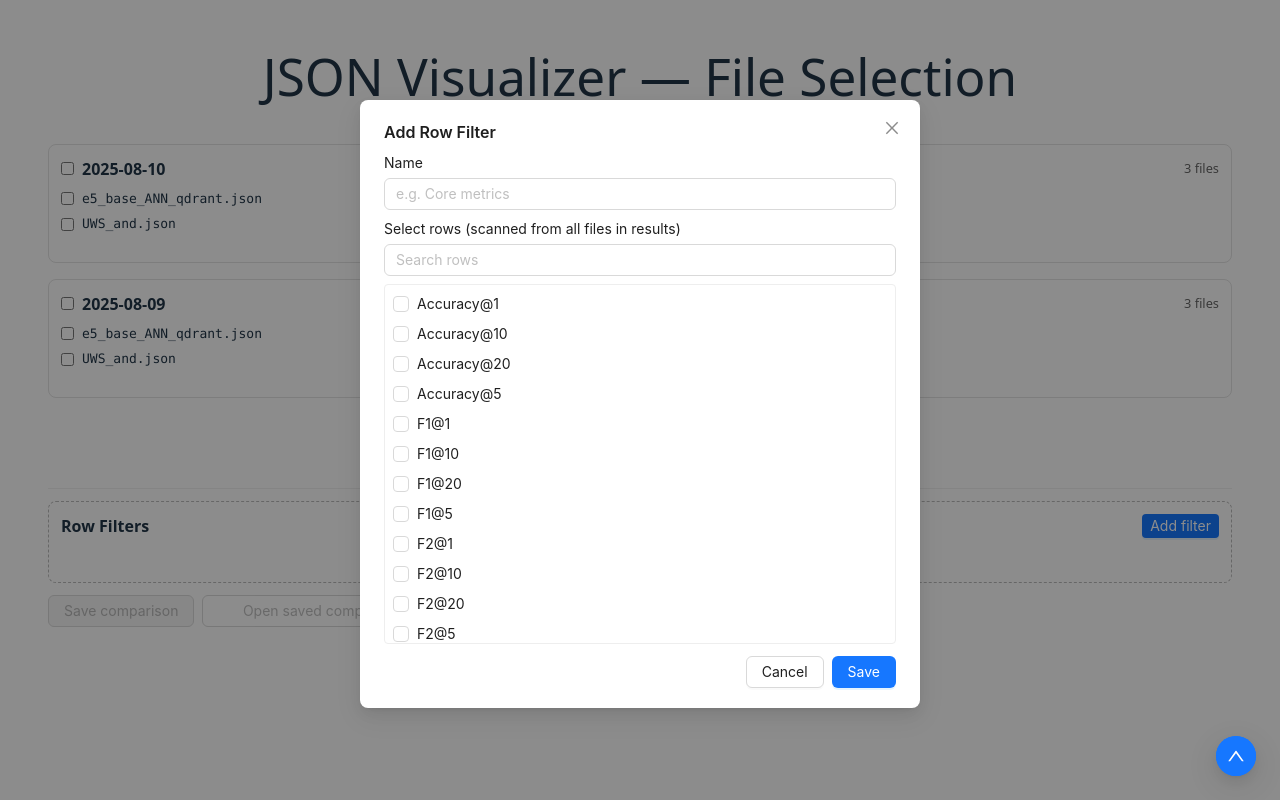
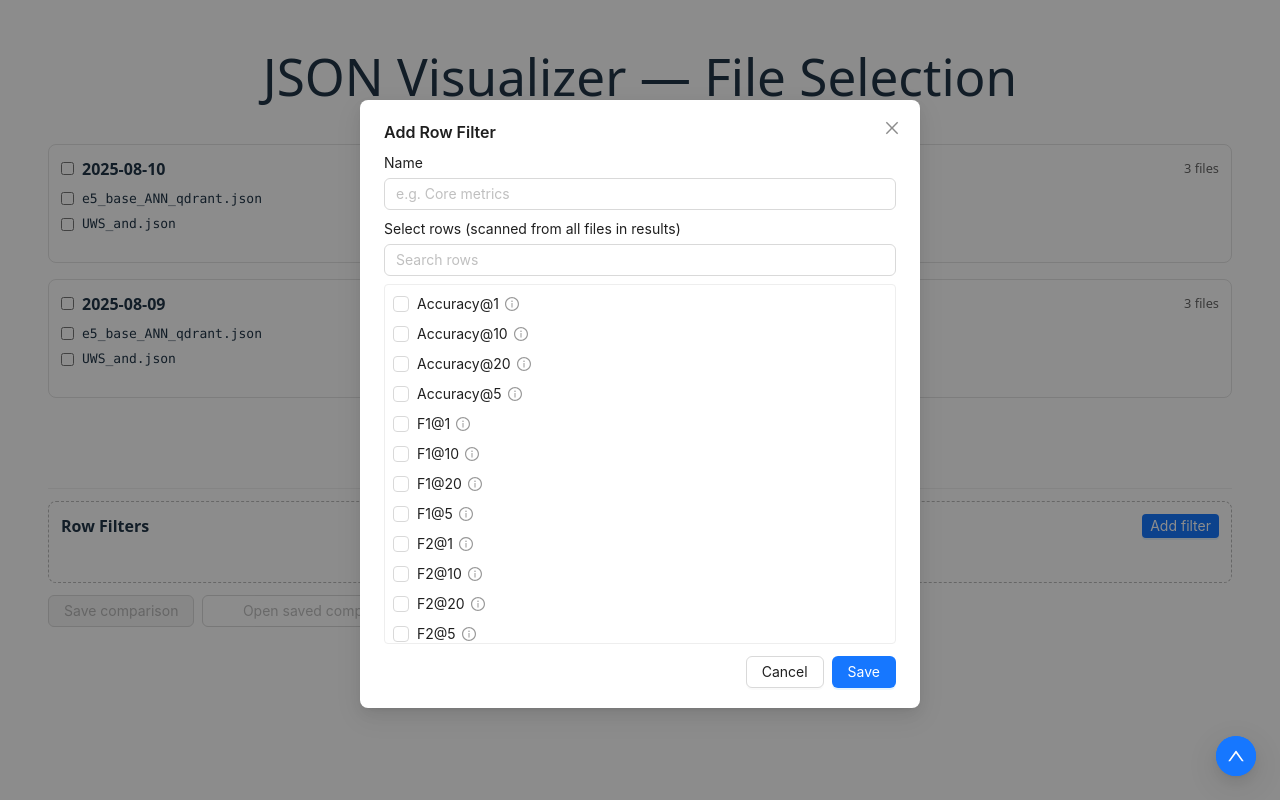
Before and after one commit to AdriBusse/jsonviz, a React (Vite) app: page / in a window 1280 px wide. Both pictures are taken after a click on the button "Add filter". Built offline with nearby package versions, Linux system fonts and the light colour scheme.

Commit message:
tooltip explaination

```diff
--- a/src/App.tsx
+++ b/src/App.tsx
@@ -1,6 +1,6 @@
 import { useEffect, useMemo, useRef, useState } from 'react'
-import { Alert, Select, Spin, Table, Typography, Divider, FloatButton, Modal, Input, Space, Tag, Button, Checkbox, Popconfirm, message } from 'antd'
-import { UpOutlined } from '@ant-design/icons'
+import { Alert, Select, Spin, Table, Typography, Divider, FloatButton, Modal, Input, Space, Tag, Button, Checkbox, Popconfirm, message, Tooltip } from 'antd'
+import { UpOutlined, InfoCircleOutlined } from '@ant-design/icons'
 import './App.css'
 
 type Manifest = {
@@ -387,6 +387,56 @@ function App() {
     return Array.from(all).sort()
   }
 
+  // Metric tooltip helpers
+  const METRIC_DESCRIPTIONS: Record<string, string> = {
+    // User-provided texts
+    accuracy: 'Accuracy – The proportion of retrieved documents that are both relevant and correctly identified out of all evaluated cases; in IR, often less informative when relevance is sparse.',
+    map: 'MAP (Mean Average Precision) – The mean of the average precision scores across all queries, rewarding systems that return relevant documents early and consistently.',
+    mrr: 'MRR (Mean Reciprocal Rank) – The average of the reciprocal ranks of the first relevant document for each query, focusing on how soon the first correct result appears.',
+    ndcg: 'nDCG (Normalized Discounted Cumulative Gain) – A graded-relevance metric that rewards placing highly relevant documents near the top, normalized so that 1.0 is the ideal ranking.',
+    precision: 'Precision (P) – The fraction of retrieved documents that are relevant; measures result quality.',
+    recall: 'Recall – The fraction of all relevant documents that were successfully retrieved; measures completeness.',
+    r_cap: 'R_cap (Recall Capped) – Recall computed only over all labels data. Less relevant since our pools are small.',
+    hole: 'Hole – The proportion or count of unlabeled data during the benchmark.',
+    f1: 'F1 score – The harmonic mean of precision and recall, balancing the two equally.',
+    f2: 'F2 score – Like F1, but weights recall twice as heavily as precision.',
+
+    // Retain other helpful defaults
+    dcg: 'DCG@k: discounted cumulative gain over the top-k ranked items (unnormalized).',
+    ap: 'AP@k: average precision for a single query up to rank k.',
+    rr: 'Reciprocal Rank@k: reciprocal of the rank of the first relevant item (per query).',
+    hitrate: 'Hit Rate@k (HR@k): whether at least one relevant item appears in the top-k (averaged over queries).',
+    hr: 'Hit Rate@k (HR@k): whether at least one relevant item appears in the top-k (averaged over queries).',
+    rprecision: 'R-Precision: precision at R where R is the number of relevant items for the query.',
+    r_precision: 'R-Precision: precision at R where R is the number of relevant items for the query.',
+  }
+
+  function metricBase(name: string): string {
+    const base = String(name).split('@')[0]?.trim().toLowerCase()
+    // unify some synonyms
+    if (base === 'r-precision') return 'rprecision'
+    if (base === 'p') return 'precision'
+    if (base === 'r-cap' || base === 'rcap') return 'r_cap'
+    if (base === 'f-1' || base === 'f_1') return 'f1'
+    if (base === 'f-2' || base === 'f_2') return 'f2'
+    if (base === 'n_dcg') return 'ndcg'
+    if (base === 'm_ap' || base === 'm-ap' || base === 'mean_average_precision') return 'map'
+    if (base === 'average_precision') return 'ap'
+    return base
+  }
+
+  function getMetricDescription(name: string): string | undefined {
+    const base = metricBase(name)
+    const known = METRIC_DESCRIPTIONS[base]
+    if (known) return known
+    // Generic fallback for any Metric@k style
+    if (String(name).includes('@')) {
+      const pretty = base.toUpperCase()
+      return `${pretty}@k: metric evaluated at cutoff k.`
+    }
+    return undefined
+  }
+
   // Flatten helper: build metric map for a given value
   function buildMetricMap(rootKey: string, value: any): Record<string, any> {
     const out: Record<string, any> = {}
@@ -445,7 +495,19 @@ function App() {
     const numFmt = (v: any) => (typeof v === 'number' ? Number(v.toFixed(5)) : v)
 
     const columns: any[] = [
-      { title: 'Metric', dataIndex: 'metric', key: 'metric', fixed: 'left', width: 280 },
+      { title: 'Metric', dataIndex: 'metric', key: 'metric', fixed: 'left', width: 280, render: (m: string) => {
+        const desc = getMetricDescription(m)
+        return (
+          <span style={{ display: 'inline-flex', alignItems: 'center' }}>
+            <code>{m}</code>
+            {desc && (
+              <Tooltip title={desc}>
+                <InfoCircleOutlined style={{ marginLeft: 6, color: '#999' }} />
+              </Tooltip>
+            )}
+          </span>
+        )
+      } },
       ...sel.map((p) => {
         const f = filesCache[p]
         const titleName = f?.name || p.split('/').pop()
@@ -574,9 +636,21 @@ function App() {
                   <div>
                     <div style={{ fontWeight: 600 }}>{f.name}</div>
                     <div style={{ display: 'flex', flexWrap: 'wrap', gap: 4, marginTop: 4 }}>
-                      {f.rows.map((p, i) => (
-                        <Tag key={i}>{p}</Tag>
-                      ))}
+                      {f.rows.map((p, i) => {
+                        const desc = getMetricDescription(p)
+                        return (
+                          <Tag key={i}>
+                            <span style={{ display: 'inline-flex', alignItems: 'center' }}>
+                              {p}
+                              {desc && (
+                                <Tooltip title={desc}>
+                                  <InfoCircleOutlined style={{ marginLeft: 6, color: '#999' }} />
+                                </Tooltip>
+                              )}
+                            </span>
+                          </Tag>
+                        )
+                      })}
                     </div>
                   </div>
                   <Space>
@@ -697,9 +771,21 @@ function App() {
                                       onChange={(vals) => setChecked(vals as string[])}
                                     >
                                       <Space direction="vertical" style={{ width: '100%' }}>
-                                        {filtered.map((m) => (
-                                          <Checkbox key={m} value={m}>{m}</Checkbox>
-                                        ))}
+                                        {filtered.map((m) => {
+                                          const desc = getMetricDescription(m)
+                                          return (
+                                            <Checkbox key={m} value={m}>
+                                              <span style={{ display: 'inline-flex', alignItems: 'center' }}>
+                                                {m}
+                                                {desc && (
+                                                  <Tooltip title={desc}>
+                                                    <InfoCircleOutlined style={{ marginLeft: 6, color: '#999' }} />
+                                                  </Tooltip>
+                                                )}
+                                              </span>
+                                            </Checkbox>
+                                          )
+                                        })}
                                       </Space>
                                     </Checkbox.Group>
                                   </div>
@@ -794,9 +880,21 @@ function App() {
                 <Space direction="vertical" style={{ width: '100%' }}>
                   {getAllAvailableMetrics()
                     .filter((m) => m.toLowerCase().includes(filterSearch.toLowerCase()))
-                    .map((m) => (
-                      <Checkbox key={m} value={m}>{m}</Checkbox>
-                    ))}
+                    .map((m) => {
+                      const desc = getMetricDescription(m)
+                      return (
+                        <Checkbox key={m} value={m}>
+                          <span style={{ display: 'inline-flex', alignItems: 'center' }}>
+                            {m}
+                            {desc && (
+                              <Tooltip title={desc}>
+                                <InfoCircleOutlined style={{ marginLeft: 6, color: '#999' }} />
+                              </Tooltip>
+                            )}
+                          </span>
+                        </Checkbox>
+                      )
+                    })}
                 </Space>
               </Checkbox.Group>
             </div>
```
